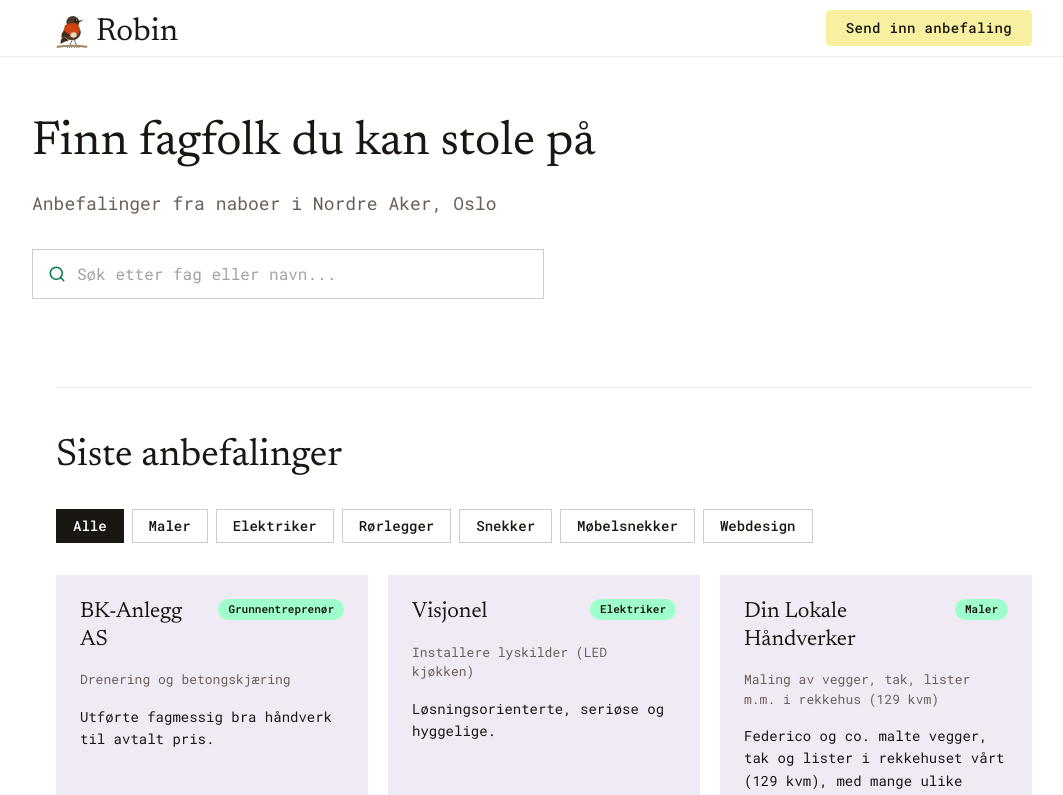
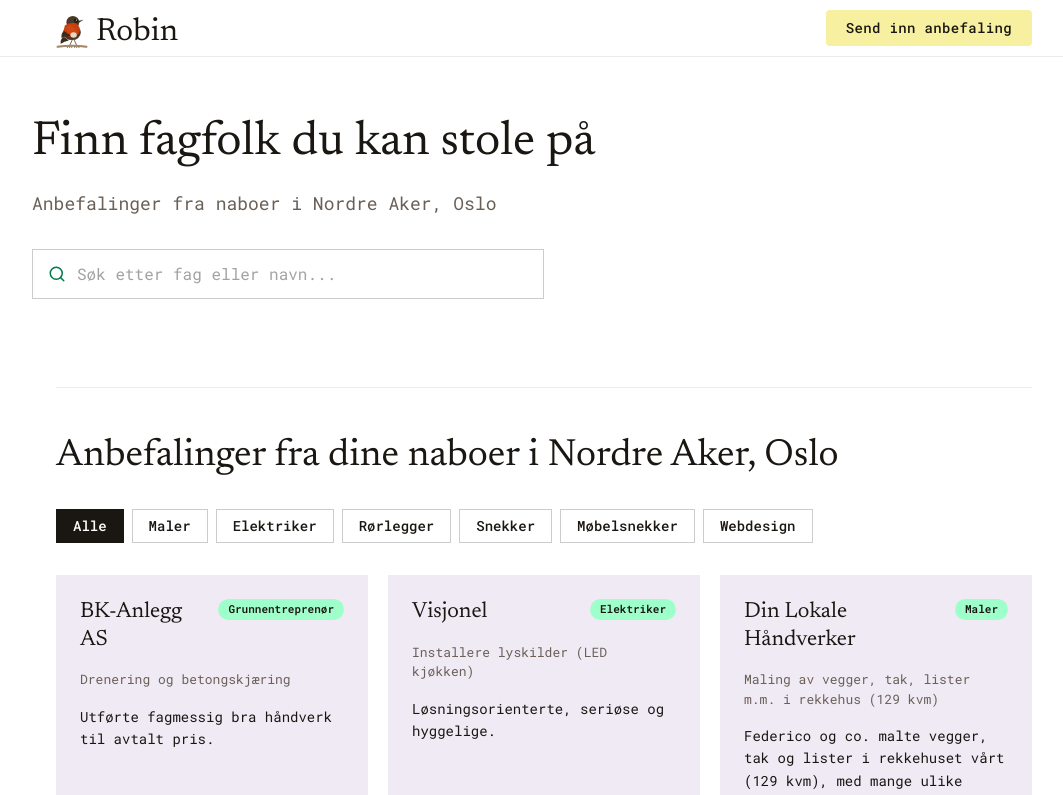
Before and after one commit to idameland/robin, a Next.js app: page / in a window 1280 px wide. Shown: the top 795 px of the page, without its empty margins (96-1159 px from the left). Built offline with nearby package versions, Linux system fonts and the light colour scheme.

Commit message:
Endre overskrift til 'Anbefalinger fra dine naboer i Nordre Aker, Oslo'

```diff
--- a/app/page.tsx
+++ b/app/page.tsx
@@ -29,7 +29,7 @@ export default function Home() {
             className="text-[32px] md:text-[38px] font-normal text-petroleum mb-6"
             style={serif}
           >
-            Siste anbefalinger
+            Anbefalinger fra dine naboer i Nordre Aker, Oslo
           </h2>
 
           <div className="flex gap-2 flex-wrap mb-8">
```
